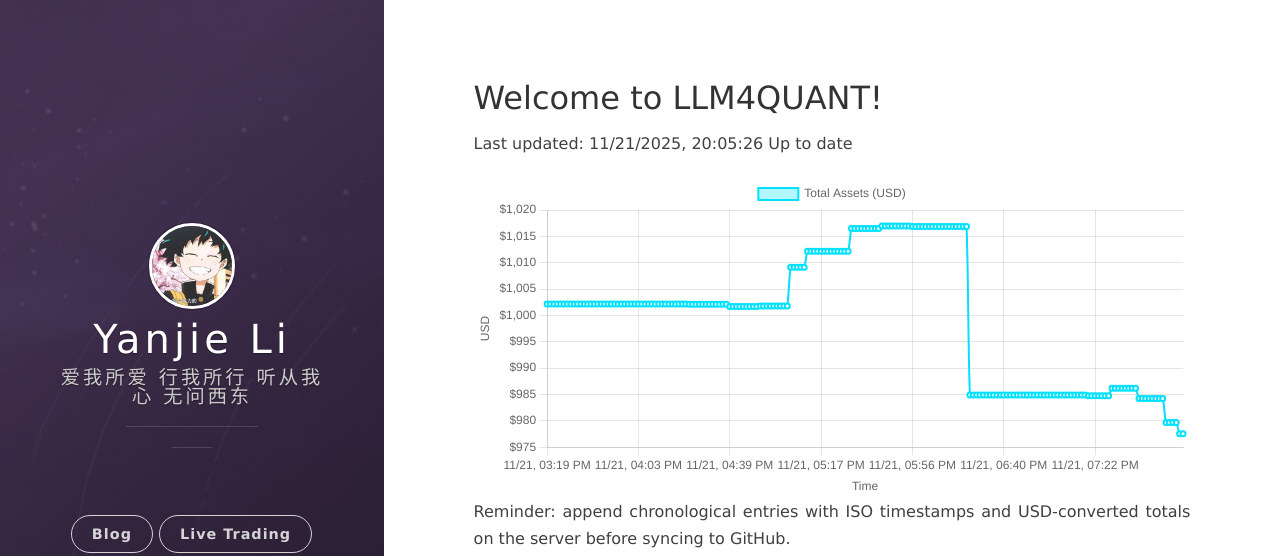
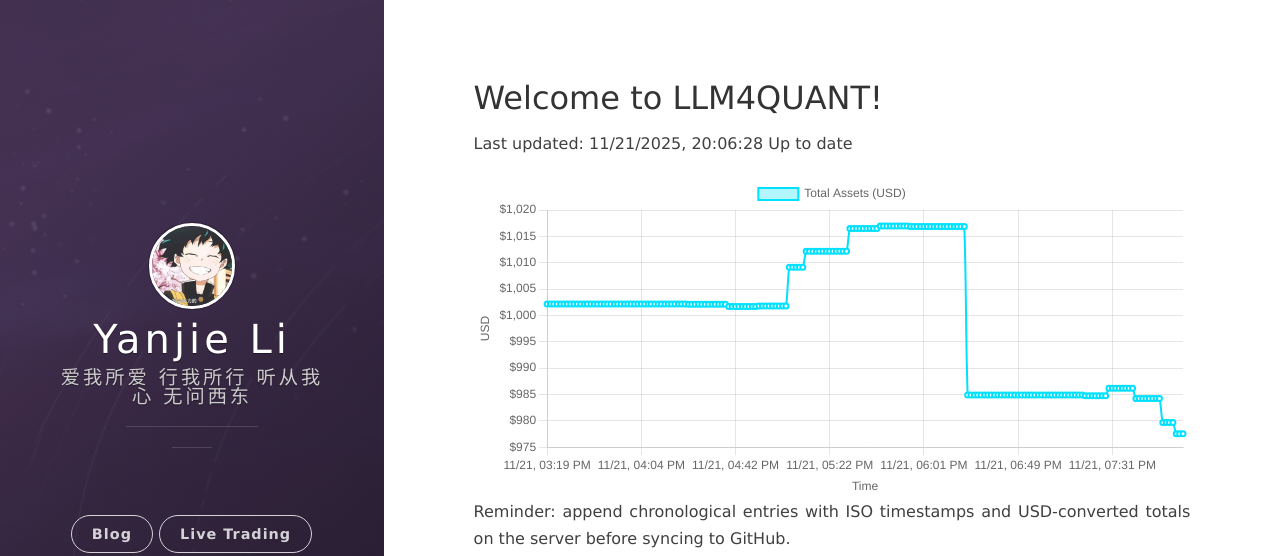
Before and after one commit to leeyegy/leeyegy.github.io, a Jekyll site: the page built from live-trading.html, in a window 1280 px wide. Shown: the top 556 px of the page. Built offline with Jekyll 4.4.1, drawn with Linux system fonts in a browser that asks for light colours; nearby versions of some CDN libraries.

Commit message:
AccountMonitor: update balance history 2025-11-22T04:06:28+08:00

```diff
--- a/assets/data/binance/balance-history.json
+++ b/assets/data/binance/balance-history.json
@@ -1,5 +1,5 @@
 {
-  "generatedAt": "2025-11-22T04:05:26+08:00",
+  "generatedAt": "2025-11-22T04:06:28+08:00",
   "asset": "total_usd_value",
   "history": [
     {
@@ -757,6 +757,10 @@
     {
       "timestamp": "2025-11-22T04:05:26+08:00",
       "totalUsd": 977.56658178
+    },
+    {
+      "timestamp": "2025-11-22T04:06:28+08:00",
+      "totalUsd": 977.56658178
     }
   ]
 }
```
